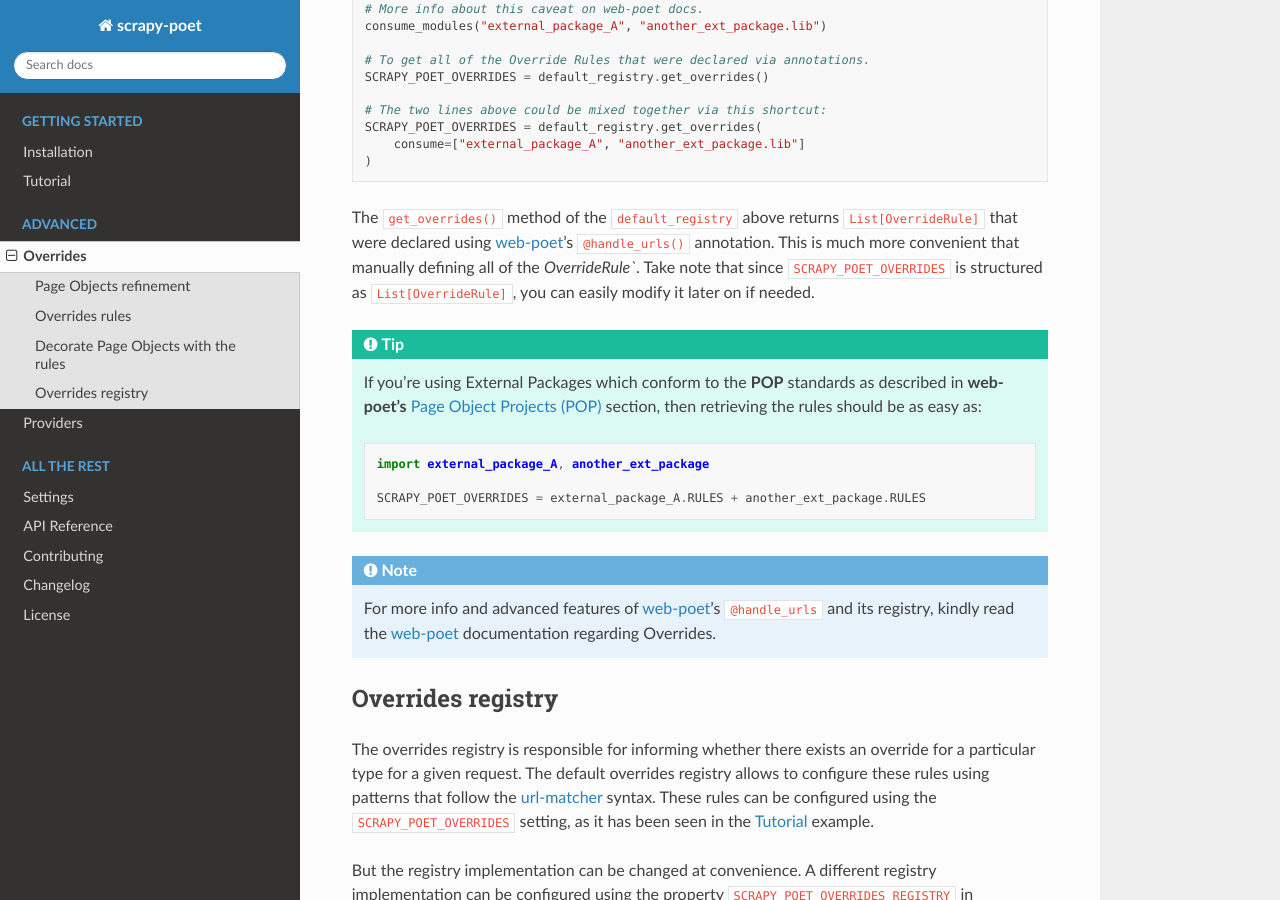
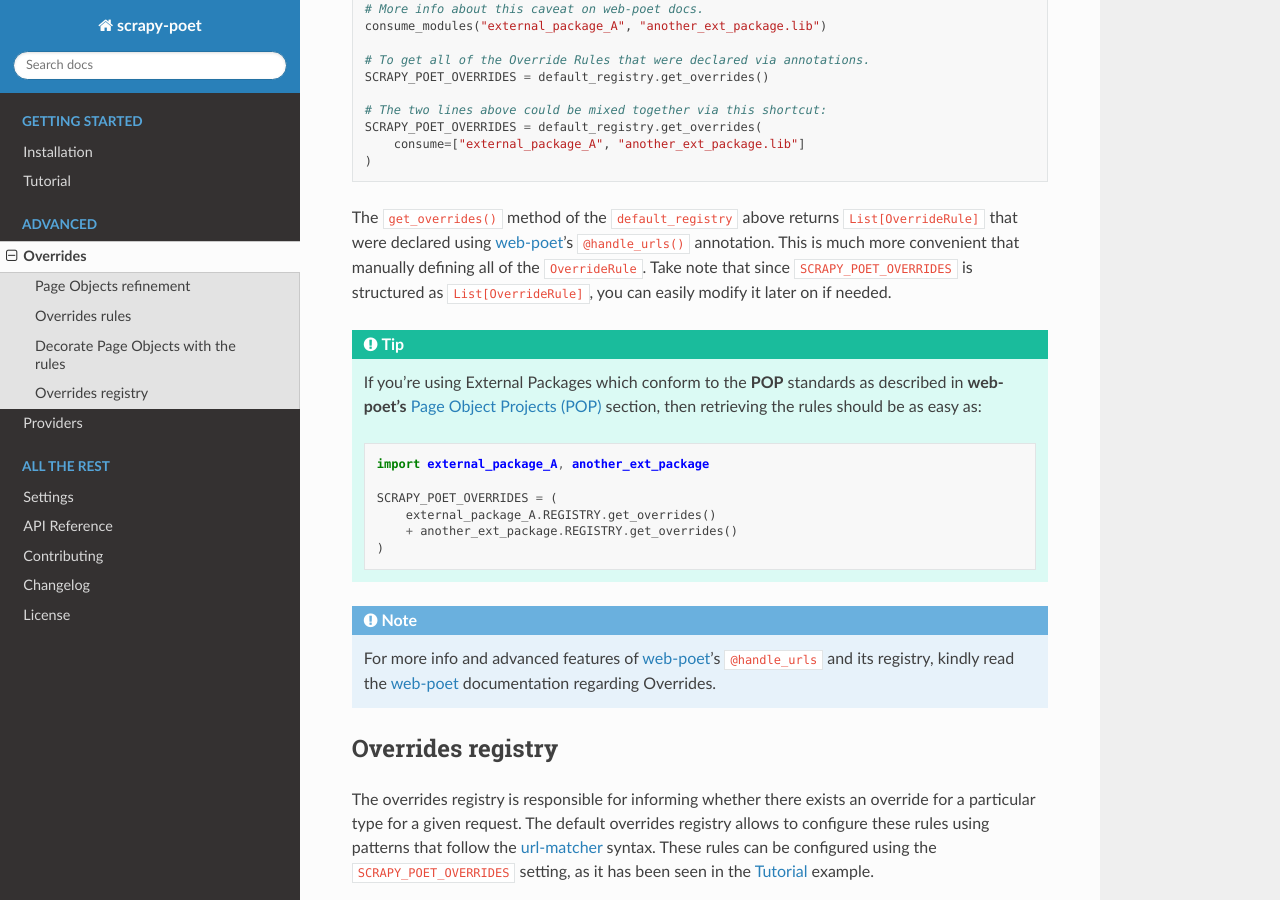
Before and after one commit to scrapinghub/scrapy-poet, a Sphinx documentation site: the page built from docs/overrides.rst, in a window 1280 px wide and 900 px high, scrolled down 2680 px. Built offline with Sphinx 7.4.7 and the Read the Docs theme 2.0.0, drawn with Linux system fonts in a browser that asks for light colours.

Commit message:
slight doc improvements

```diff
--- a/CHANGELOG.rst
+++ b/CHANGELOG.rst
@@ -6,7 +6,7 @@ TBR
 ---
 
 * We have these **backward incompatible** changes since the
-  ``OverrideRule`` follow a different structure:
+  ``web_poet.OverrideRule`` follow a different structure:
 
     * Deprecated ``PerDomainOverridesRegistry`` in lieu of the newer
       ``OverridesRegistry`` which provides a wide variety of features
--- a/docs/intro/tutorial.rst
+++ b/docs/intro/tutorial.rst
@@ -126,7 +126,7 @@ To use ``scrapy-poet``, enable its downloader middleware in ``settings.py``:
 and even without Scrapy (note that imports were from ``web_poet`` so far).
 
 ``scrapy-poet`` makes it easy to use `web-poet`_ Page Objects
-(such as BookPage) in Scrapy spiders.
+(such as ``BookPage``) in Scrapy spiders.
 
 Changing spider
 ===============
--- a/docs/overrides.rst
+++ b/docs/overrides.rst
@@ -158,7 +158,7 @@ For example:
 The ``get_overrides()`` method of the ``default_registry`` above returns
 ``List[OverrideRule]`` that were declared using `web-poet`_'s ``@handle_urls()``
 annotation. This is much more convenient that manually defining all of the
-`OverrideRule``. Take note that since ``SCRAPY_POET_OVERRIDES`` is structured as
+``OverrideRule``. Take note that since ``SCRAPY_POET_OVERRIDES`` is structured as
 ``List[OverrideRule]``, you can easily modify it later on if needed.
 
 .. tip::
@@ -172,7 +172,10 @@ annotation. This is much more convenient that manually defining all of the
 
         import external_package_A, another_ext_package
 
-        SCRAPY_POET_OVERRIDES = external_package_A.RULES + another_ext_package.RULES
+        SCRAPY_POET_OVERRIDES = (
+            external_package_A.REGISTRY.get_overrides()
+            + another_ext_package.REGISTRY.get_overrides()
+        )
 
 .. note::
 
```
Also changed, not shown: other parts of docs/intro/tutorial.rst (+1 -1 lines), 1 other file.
